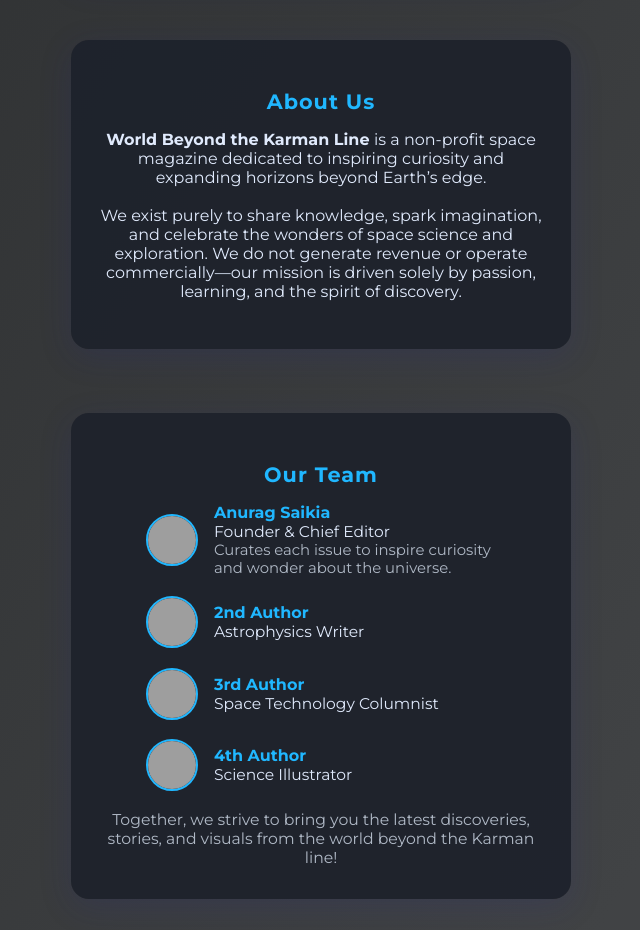
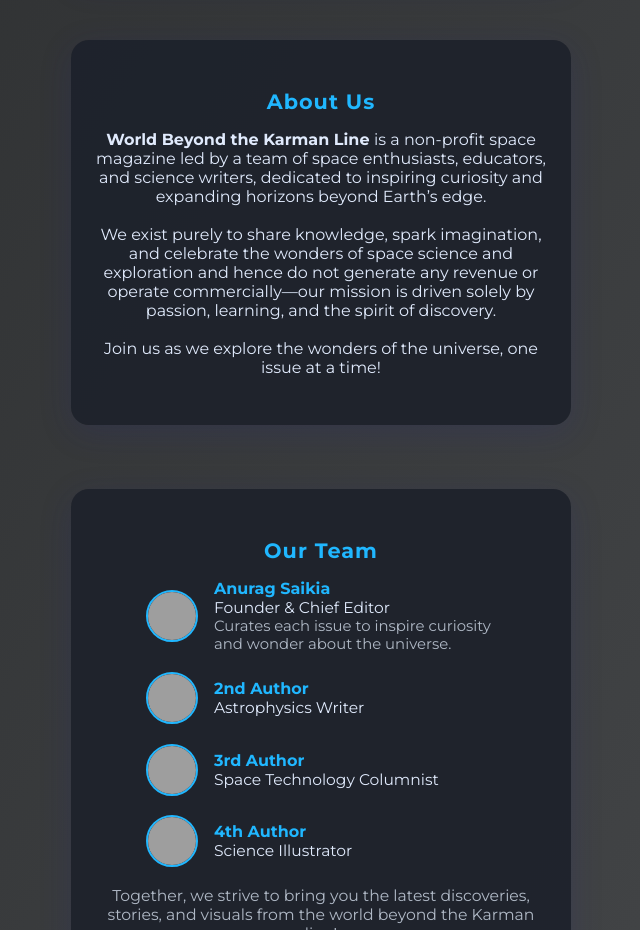
Before and after one commit to WORLD-BEYOND-THE-KARMAN-LINE/site, a plain HTML site: page index.html in a window 1280 px wide. Shown: the part 1380-2310 px from the top of the page, without its empty margins (319-959 px from the left). Drawn offline with Linux system fonts and the light colour scheme; grey boxes are pictures that could not be loaded; animation ran at ten frames a second.

Commit message:
Update index.html

```diff
--- a/index.html
+++ b/index.html
@@ -713,8 +713,8 @@
     <section id="about">
       <h2>About Us</h2>
       <p>
-        <strong> World Beyond the Karman Line </strong> is a non-profit space magazine dedicated to inspiring curiosity and expanding horizons beyond Earth’s edge.<br><br> We exist purely to share knowledge, spark imagination,
-        and celebrate the wonders of space science and exploration. We do not generate revenue or operate commercially—our mission is driven solely by passion, learning, and the spirit of discovery.
+        <strong> World Beyond the Karman Line </strong> is a non-profit space magazine led  by a team of space enthusiasts, educators, and science writers, dedicated to inspiring curiosity and expanding horizons beyond Earth’s edge.<br><br> We exist purely to share knowledge, spark imagination,
+        and celebrate the wonders of space science and exploration and hence do not generate any revenue or operate commercially—our mission is driven solely by passion, learning, and the spirit of discovery.<br><br> Join us as we explore the wonders of the universe, one issue at a time!
   <!--is a passionate initiative by a team of space enthusiasts, educators, and science writers. Every month, we bring you the latest discoveries, breathtaking images, and inspiring stories from the cosmos.<br><br>
         Our mission is to make space science accessible and exciting for everyone. Join us as we explore the wonders of the universe, one issue at a time!-->
       </p>
```
